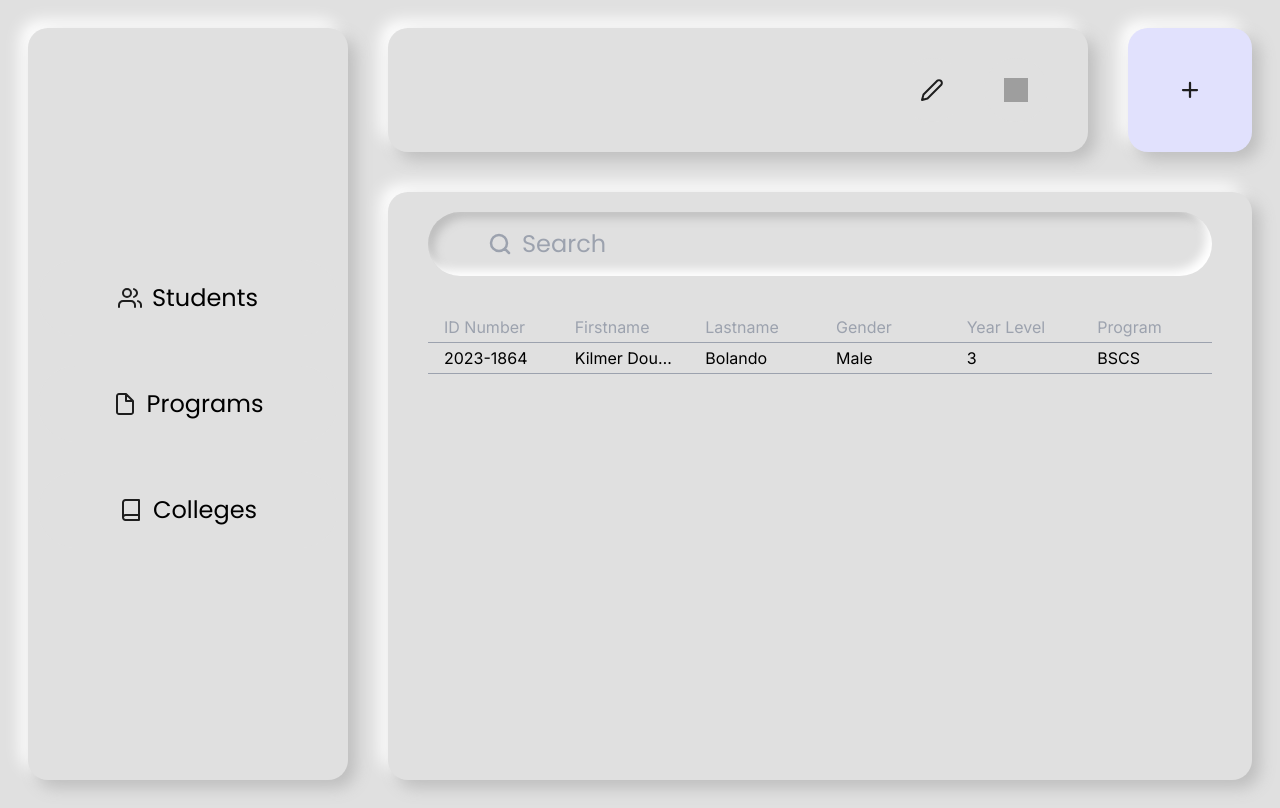
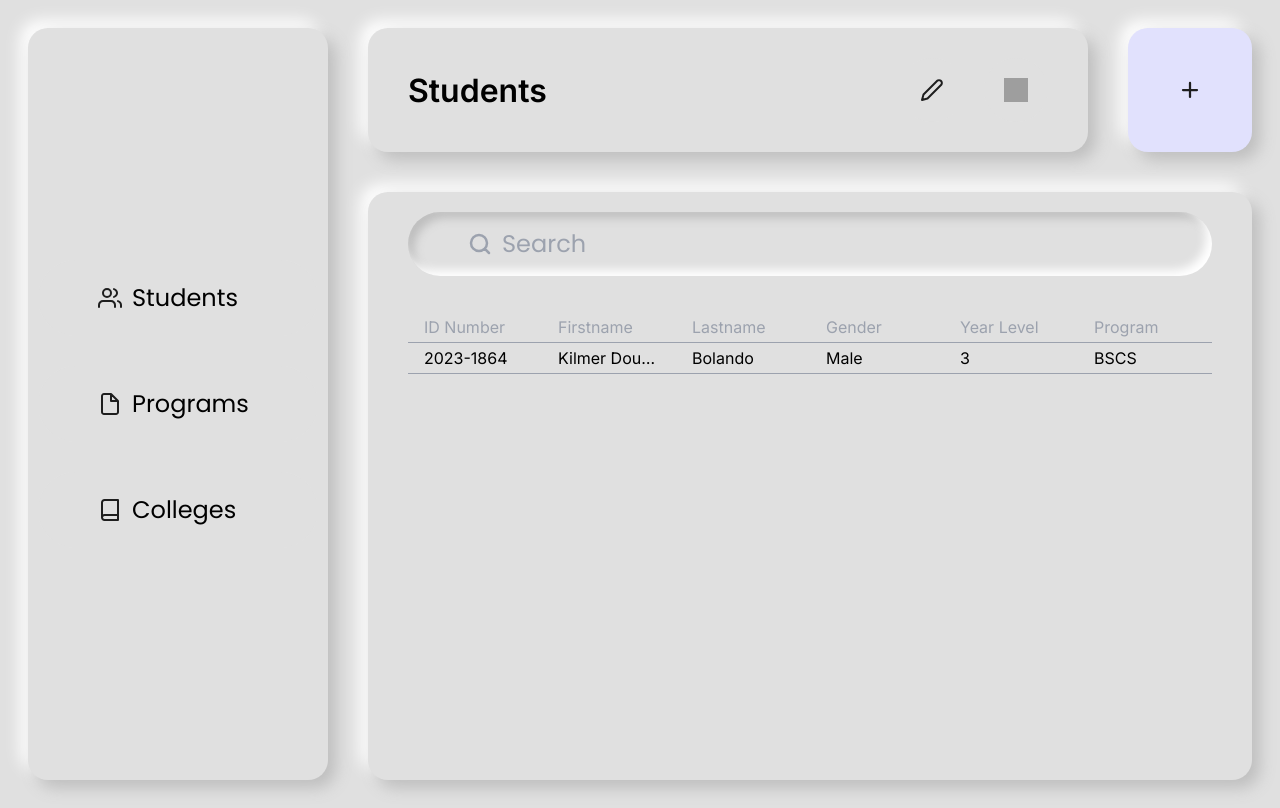
Before and after one commit to BolandoKen/WEB-SSIS, a React (Create React App) app in the folder frontend/: page / in a window 1280 px wide. Built offline with nearby package versions, Linux system fonts and the light colour scheme; grey boxes are pictures that could not be loaded.

Commit message:
refactor(UI): Adjusted sidebar css and set title variable of toolbar to "title" in toolbarContainer

```diff
--- a/frontend/src/components/ToolbarContainer.js
+++ b/frontend/src/components/ToolbarContainer.js
@@ -6,7 +6,7 @@ import AddButton from "./AddButton";
 function ToolbarContainer({ title }) {
   return (
     <div className="toolbar-container">
-      <Toolbar title={title} />
+      <Toolbar title="Students" />
       <AddButton href="#" />
     </div>
   );
--- a/frontend/src/styles/Button.css
+++ b/frontend/src/styles/Button.css
@@ -3,11 +3,11 @@
   display: flex;
   flex-direction: row;
   align-items: center;
-  justify-content: center;
+  justify-content: left;
   padding: 10px 60px;
   gap: 10px;
 
-  width: 180px;
+  width: 160px;
   height: 56px;
 
   background: var(--color-neutral);
```
Also changed, not shown: 1 other file (tests, documents, lock files or other folders).
